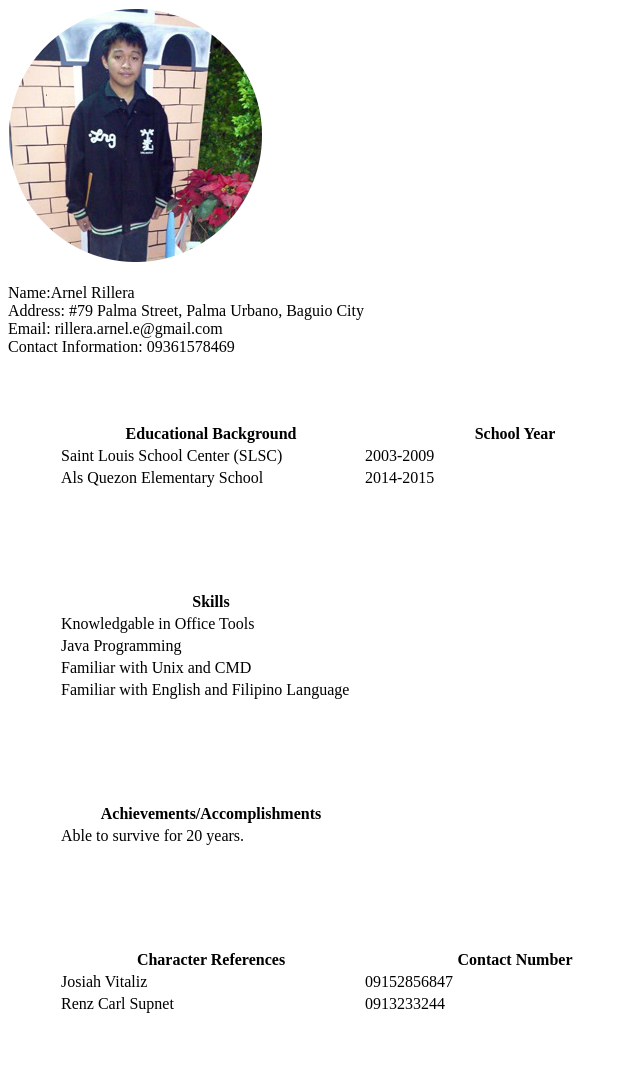
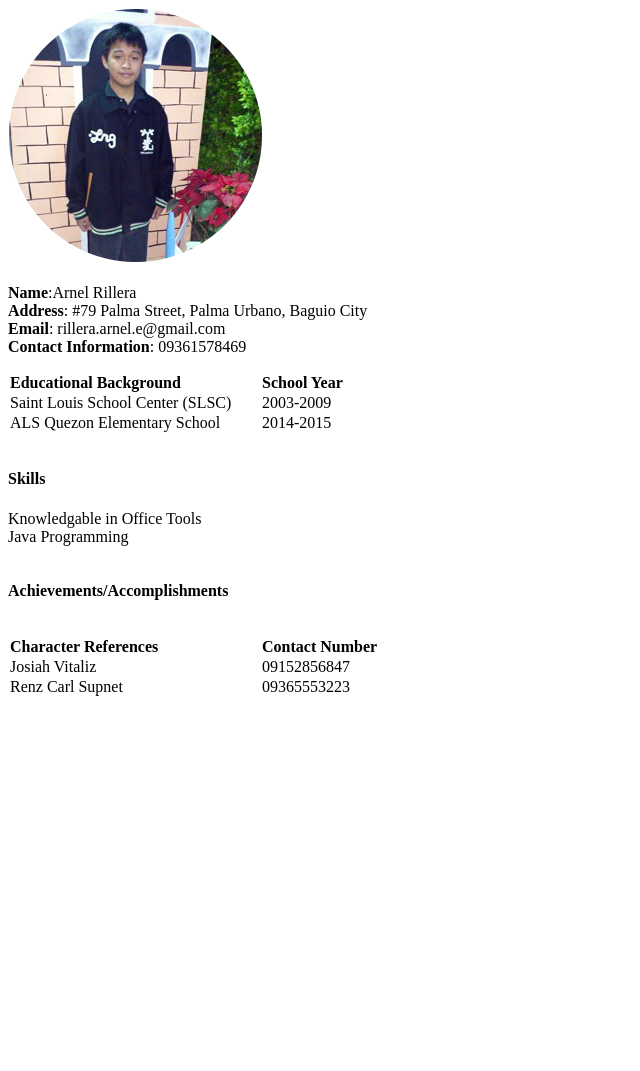
Before and after one commit to RilleraArnel/RilleraArnel.github.io, a website: page projects/resume/resume.html in a window 1280 px wide. Shown: the whole page, without its empty margins (0-640 px from the left). After the commit the page ends 800 px from the top, so only its background shows below. Drawn offline with Linux system fonts and the light colour scheme.

Commit message:
Update for resume

```diff
--- a/projects/resume/resume.html
+++ b/projects/resume/resume.html
@@ -8,10 +8,10 @@
 <!--Picture-->
 <img src="profile.png">
   <p><!--Information-->
-  Name:Arnel Rillera <br />
-  Address: #79 Palma Street, Palma Urbano, Baguio City <br />
-  Email: rillera.arnel.e@gmail.com <br />
-  Contact Information: 09361578469 <br />
+    <b>Name</b>:Arnel Rillera <br />
+    <b>Address</b>: #79 Palma Street, Palma Urbano, Baguio City <br />
+    <b>Email</b>: rillera.arnel.e@gmail.com <br />
+    <b>Contact Information</b>: 09361578469 <br />
   </p>
  <!--Educational Background-->
 <table class="Info Edback">
@@ -24,32 +24,18 @@
 	<td>2003-2009</td>
   </tr>
   <tr>
-  	<td>Als Quezon Elementary School</td>
+  	<td>ALS Quezon Elementary School</td>
   	<td>2014-2015</td>
   </tr>
 </table>
-<table class="Info Skills">
-  <tr>
-    <th>Skills</th>
-  </tr>
-  <tr>
-    <td>Knowledgable in Office Tools</td>
-  </tr>
-  <tr>
-  <td>Java Programming</td>
-  </tr>
-  <tr>
-  <td>Familiar with Unix and CMD</td>
-  </tr>
-  <tr><td>Familiar with English and Filipino Language</td></tr>
-</table>
-  <table class="Info Accomplishments">
-  <tr>
-  <th>Achievements/Accomplishments</th>
-  </tr>
-  <tr>
-  <td>Able to survive for 20 years.</td>
-  </table>
+<div class="Info Skills">
+  <h4>Skills</h4>
+      Knowledgable in Office Tools <br />
+      Java Programming
+</div>
+<div class="Info Accomplishments">
+  <h4>Achievements/Accomplishments</h4>
+</div>
  <table class="Info References">
  <tr>
    <th>Character References</th>
@@ -61,7 +47,7 @@
  </tr>
  <tr>
     <td>Renz Carl Supnet</td>
-    <td>0913233244</td>
+    <td>09365553223</td>
  <tr>
  </table>
 </body>
--- a/projects/resume/style.css
+++ b/projects/resume/style.css
@@ -1,12 +1,14 @@
 * {
+	border-width: 0px 0px 0px 0px;
+	padding: 0px 0px;
+	text-align: left;
+	align-content: left;
 }
 
 th {
-	width: 300px;
-	ali
+	min-width: 250px;
 }
 
-
 .Info {
-	padding: 50px;
+	padding-bottom: 15px;
 }
```
